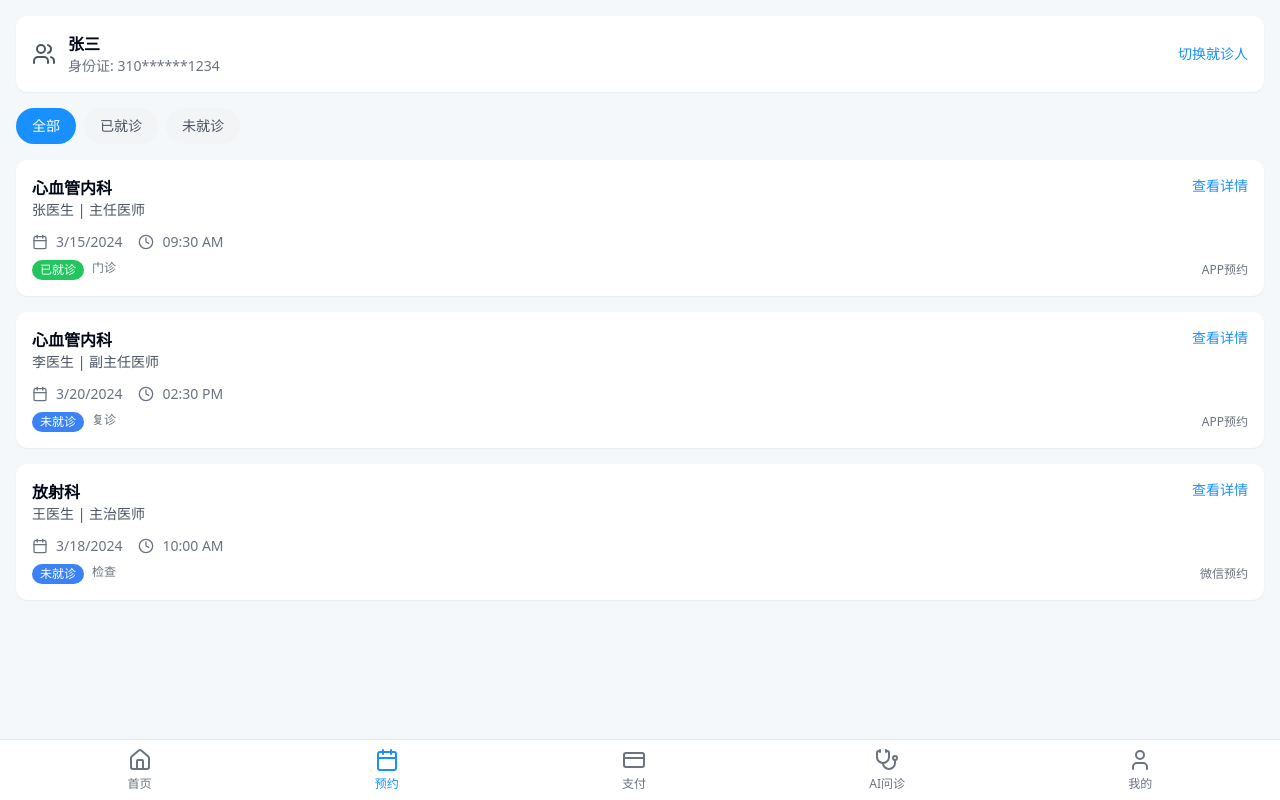
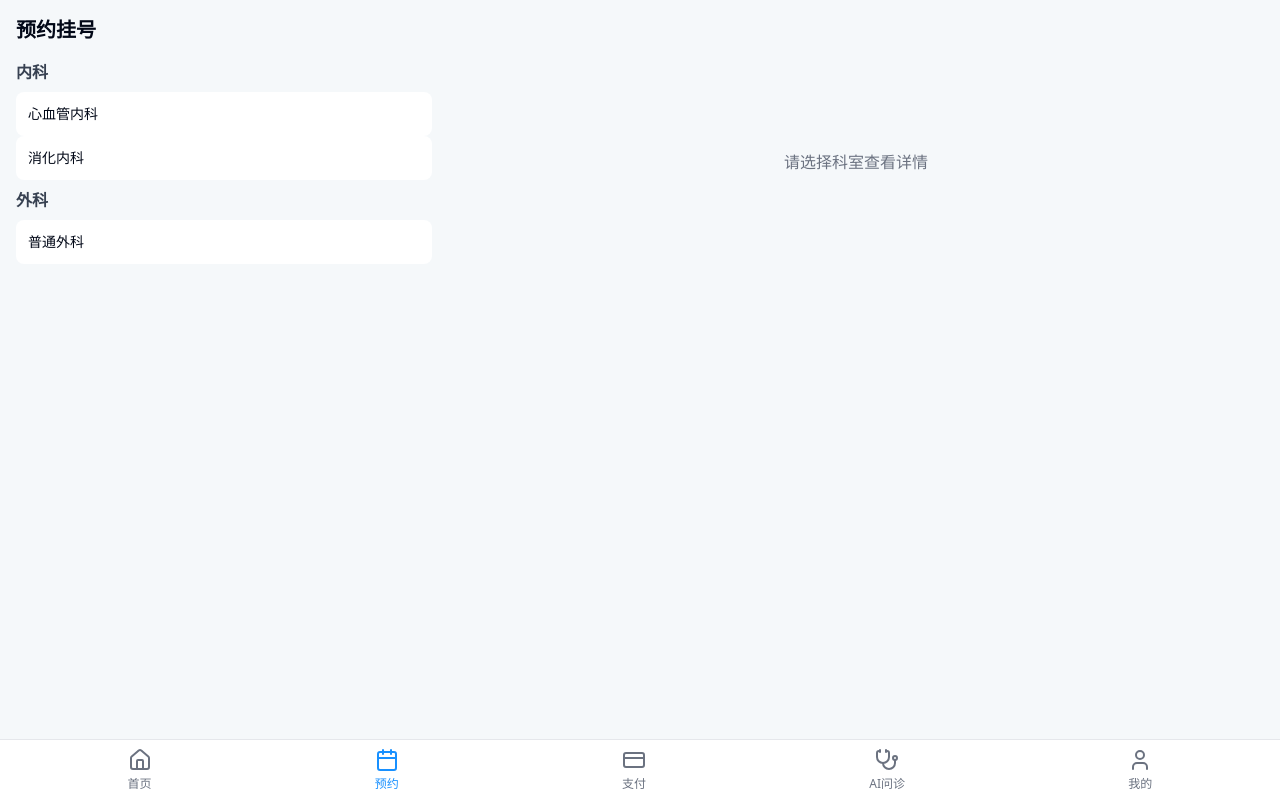
Before and after one commit to helel1905/medica-smart-scheduler, a React (Vite) app: page /appointments in a window 1280 px wide. Built offline with nearby package versions, Linux system fonts and the light colour scheme.

Commit message:
Revert Appointments.tsx to previous version
This commit reverts the `Appointments.tsx` file to a previous version as requested.  The mock data has also been restored based on previous conversation.

```diff
--- a/src/pages/Appointments.tsx
+++ b/src/pages/Appointments.tsx
@@ -1,179 +1,230 @@
 
 import { useState } from "react";
+import { useNavigate } from "react-router-dom";
 import Layout from "@/components/Layout";
-import { Calendar, Clock, ChevronRight, Users } from "lucide-react";
-import { useNavigate } from "react-router-dom";
+import { Users } from "lucide-react";
 
 interface Doctor {
+  id: number;
   name: string;
   title: string;
-  licenseNo: string;
+  schedule: {
+    [key: string]: {
+      am: boolean;
+      pm: boolean;
+    };
+  };
 }
 
-interface Appointment {
-  id: string;
-  departmentName: string;
-  doctor: Doctor;
-  appointmentTime: string;
-  status: "已就诊" | "未就诊" | "已取消" | "已过期";
-  type: "门诊" | "复诊" | "检查" | "手术";
-  channel: "微信" | "APP" | "电话" | "现场";
+interface SubDepartment {
+  id: number;
+  name: string;
+  description: string;
+  doctors: Doctor[];
 }
 
-const mockAppointments: Appointment[] = [
+interface Department {
+  id: number;
+  name: string;
+  subDepartments: SubDepartment[];
+}
+
+const mockDepartments: Department[] = [
   {
-    id: "APT202403150001",
-    departmentName: "心血管内科",
-    doctor: {
+    id: 1,
+    name: "内科",
+    subDepartments: [
+      {
+        id: 11,
+        name: "心血管内科",
+        description: "专注于心脏病、高血压等心血管疾病的诊断和治疗",
+        doctors: [
+          {
+            id: 111,
             name: "张医生",
             title: "主任医师",
-      licenseNo: "110108197001012345"
-    },
-    appointmentTime: "2024-03-15 09:30:00",
-    status: "已就诊",
-    type: "门诊",
-    channel: "APP"
+            schedule: {
+              "2024-03-15": { am: true, pm: false },
+              "2024-03-16": { am: true, pm: true },
+              "2024-03-17": { am: false, pm: true },
+              "2024-03-18": { am: true, pm: false },
+              "2024-03-19": { am: true, pm: true }
+            }
           },
           {
-    id: "APT202403200002",
-    departmentName: "心血管内科",
-    doctor: {
+            id: 112,
             name: "李医生",
             title: "副主任医师",
-      licenseNo: "110108198001012345"
-    },
-    appointmentTime: "2024-03-20 14:30:00",
-    status: "未就诊",
-    type: "复诊",
-    channel: "APP"
+            schedule: {
+              "2024-03-15": { am: true, pm: true },
+              "2024-03-16": { am: false, pm: true },
+              "2024-03-17": { am: true, pm: false },
+              "2024-03-18": { am: true, pm: true },
+              "2024-03-19": { am: false, pm: true }
+            }
+          }
+        ]
       },
       {
-    id: "APT202403180003",
-    departmentName: "放射科",
-    doctor: {
+        id: 12,
+        name: "消化内科",
+        description: "专注于胃肠道、肝胆等消化系统疾病的诊断和治疗",
+        doctors: [
+          {
+            id: 121,
             name: "王医生",
-      title: "主治医师",
-      licenseNo: "110108199001012345"
+            title: "主任医师",
+            schedule: {
+              "2024-03-15": { am: true, pm: true },
+              "2024-03-16": { am: true, pm: false },
+              "2024-03-17": { am: true, pm: true },
+              "2024-03-18": { am: false, pm: true },
+              "2024-03-19": { am: true, pm: false }
+            }
+          }
+        ]
+      }
+    ]
   },
-    appointmentTime: "2024-03-18 10:00:00",
-    status: "未就诊",
-    type: "检查",
-    channel: "微信"
+  {
+    id: 2,
+    name: "外科",
+    subDepartments: [
+      {
+        id: 21,
+        name: "普通外科",
+        description: "开展普通外科手术及诊疗服务",
+        doctors: [
+          {
+            id: 211,
+            name: "刘医生",
+            title: "主任医师",
+            schedule: {
+              "2024-03-15": { am: true, pm: true },
+              "2024-03-16": { am: true, pm: true },
+              "2024-03-17": { am: false, pm: true },
+              "2024-03-18": { am: true, pm: false },
+              "2024-03-19": { am: true, pm: true }
+            }
+          }
+        ]
+      }
+    ]
   }
 ];
 
-const statusColors = {
-  "已就诊": "bg-green-500",
-  "未就诊": "bg-blue-500",
-  "已取消": "bg-gray-500",
-  "已过期": "bg-red-500"
+const Appointments = () => {
+  const [selectedDept, setSelectedDept] = useState<SubDepartment | null>(null);
+  const navigate = useNavigate();
+
+  const handleBooking = (deptId: number, doctorId: number) => {
+    navigate(`/appointments/booking`, {
+      state: {
+        departmentId: deptId,
+        doctorId: doctorId
+      }
+    });
   };
-
-const Appointments = () => {
-  const navigate = useNavigate();
-  const [activeFilter, setActiveFilter] = useState<"全部" | "已就诊" | "未就诊">("全部");
-
-  const handleViewDetail = (appointment: Appointment) => {
-    navigate(`/appointments/detail/${appointment.id}`, { state: { appointment } });
-  };
-
-  const filteredAppointments = mockAppointments.filter(appointment => {
-    if (activeFilter === "全部") return true;
-    return appointment.status === activeFilter;
-  });
 
   return (
     <Layout>
       <div className="p-4 animate-fade-in">
-        {/* Current Patient */}
+        <h1 className="text-xl font-bold mb-4">预约挂号</h1>
+
+        <div className="flex gap-4">
+          {/* Departments List */}
+          <div className="w-1/3 space-y-2">
+            {mockDepartments.map((dept) => (
+              <div key={dept.id}>
+                <h3 className="font-bold text-gray-700 mb-2">{dept.name}</h3>
+                {dept.subDepartments.map((subDept) => (
+                  <div
+                    key={subDept.id}
+                    onClick={() => setSelectedDept(subDept)}
+                    className={`p-3 rounded-lg text-sm cursor-pointer transition-colors ${
+                      selectedDept?.id === subDept.id
+                        ? "bg-medical-primary text-white"
+                        : "bg-white hover:bg-gray-50"
+                    }`}
+                  >
+                    {subDept.name}
+                  </div>
+                ))}
+              </div>
+            ))}
+          </div>
+
+          {/* Department Details */}
+          {selectedDept ? (
+            <div className="flex-1">
               <div className="bg-white rounded-xl p-4 shadow-sm mb-4">
+                <h2 className="text-lg font-semibold mb-2">{selectedDept.name}</h2>
+                <p className="text-gray-600 text-sm mb-4">{selectedDept.description}</p>
                 <div className="flex items-center justify-between">
-            <div className="flex items-center gap-3">
-              <Users className="w-6 h-6 text-gray-600" />
-              <div>
-                <h2 className="font-semibold">张三</h2>
-                <p className="text-sm text-gray-500">身份证: 310******1234</p>
+                  <div className="flex items-center text-sm text-gray-500">
+                    <Users className="w-4 h-4 mr-1" />
+                    <span>在线预约量: {selectedDept.doctors.length * 20}/周</span>
                   </div>
-            </div>
-            <button className="text-medical-primary text-sm">切换就诊人</button>
+                  <button
+                    onClick={() => handleBooking(selectedDept.id, selectedDept.doctors[0].id)}
+                    className="bg-medical-primary text-white px-4 py-2 rounded-lg text-sm"
+                  >
+                    立即预约
+                  </button>
                 </div>
               </div>
 
-        {/* Filters */}
-        <div className="flex gap-2 mb-4">
-          {["全部", "已就诊", "未就诊"].map((filter) => (
-            <button
-              key={filter}
-              onClick={() => setActiveFilter(filter as typeof activeFilter)}
-              className={`px-4 py-2 rounded-full text-sm ${
-                activeFilter === filter
-                  ? "bg-medical-primary text-white"
-                  : "bg-gray-100 text-gray-600"
-              }`}
-            >
-              {filter}
-            </button>
-          ))}
-        </div>
-
-        {/* Appointment Cards */}
               <div className="space-y-4">
-          {filteredAppointments.map((appointment) => (
-            <div
-              key={appointment.id}
-              className="bg-white rounded-xl p-4 shadow-sm relative"
-            >
+                <h3 className="font-semibold">本周出诊医生</h3>
+                {selectedDept.doctors.map((doctor) => (
+                  <div key={doctor.id} className="bg-white rounded-xl p-4 shadow-sm">
                     <div className="flex justify-between items-start mb-3">
                       <div>
-                  <h3 className="font-semibold">{appointment.departmentName}</h3>
-                  <p className="text-sm text-gray-600">{appointment.doctor.name} | {appointment.doctor.title}</p>
+                        <p className="font-medium">{doctor.name}</p>
+                        <p className="text-sm text-gray-600">{doctor.title}</p>
                       </div>
                       <button
-                  onClick={() => handleViewDetail(appointment)}
+                        onClick={() => handleBooking(selectedDept.id, doctor.id)}
                         className="text-medical-primary text-sm"
                       >
-                  查看详情
+                        预约
                       </button>
                     </div>
-
-              <div className="flex items-center gap-2 text-sm text-gray-500 mb-2">
-                <Calendar className="w-4 h-4" />
-                <span>
-                  {new Date(appointment.appointmentTime).toLocaleDateString()}
-                </span>
-                <Clock className="w-4 h-4 ml-2" />
-                <span>
-                  {new Date(appointment.appointmentTime).toLocaleTimeString([], {
-                    hour: "2-digit",
-                    minute: "2-digit"
-                  })}
-                </span>
+                    <div className="grid grid-cols-5 gap-2">
+                      {Object.entries(doctor.schedule).map(([date, schedule]) => (
+                        <div key={date} className="text-center">
+                          <p className="text-xs text-gray-500 mb-1">
+                            {new Date(date).getDate()}日
+                          </p>
+                          <div className="space-y-1">
+                            <div className={`text-xs px-2 py-1 rounded ${
+                              schedule.am
+                                ? "bg-green-50 text-green-600"
+                                : "bg-gray-50 text-gray-400"
+                            }`}>
+                              上午
                             </div>
-
-              <div className="flex items-center justify-between">
-                <div className="flex gap-2">
-                  <span className={`px-2 py-0.5 rounded-full text-xs text-white ${
-                    statusColors[appointment.status]
+                            <div className={`text-xs px-2 py-1 rounded ${
+                              schedule.pm
+                                ? "bg-green-50 text-green-600"
+                                : "bg-gray-50 text-gray-400"
                             }`}>
-                    {appointment.status}
-                  </span>
-                  <span className="text-xs text-gray-500">
-                    {appointment.type}
-                  </span>
+                              下午
                             </div>
-                <span className="text-xs text-gray-500">
-                  {appointment.channel}预约
-                </span>
                           </div>
                         </div>
                       ))}
                     </div>
-
-        {filteredAppointments.length === 0 && (
-          <div className="text-center text-gray-500 py-8">
-            暂无预约记录
+                  </div>
+                ))}
+              </div>
+            </div>
+          ) : (
+            <div className="flex-1 flex items-center justify-center text-gray-500">
+              请选择科室查看详情
             </div>
           )}
+        </div>
       </div>
     </Layout>
   );
```
Lines whose indentation alone changed are shown as unchanged.
